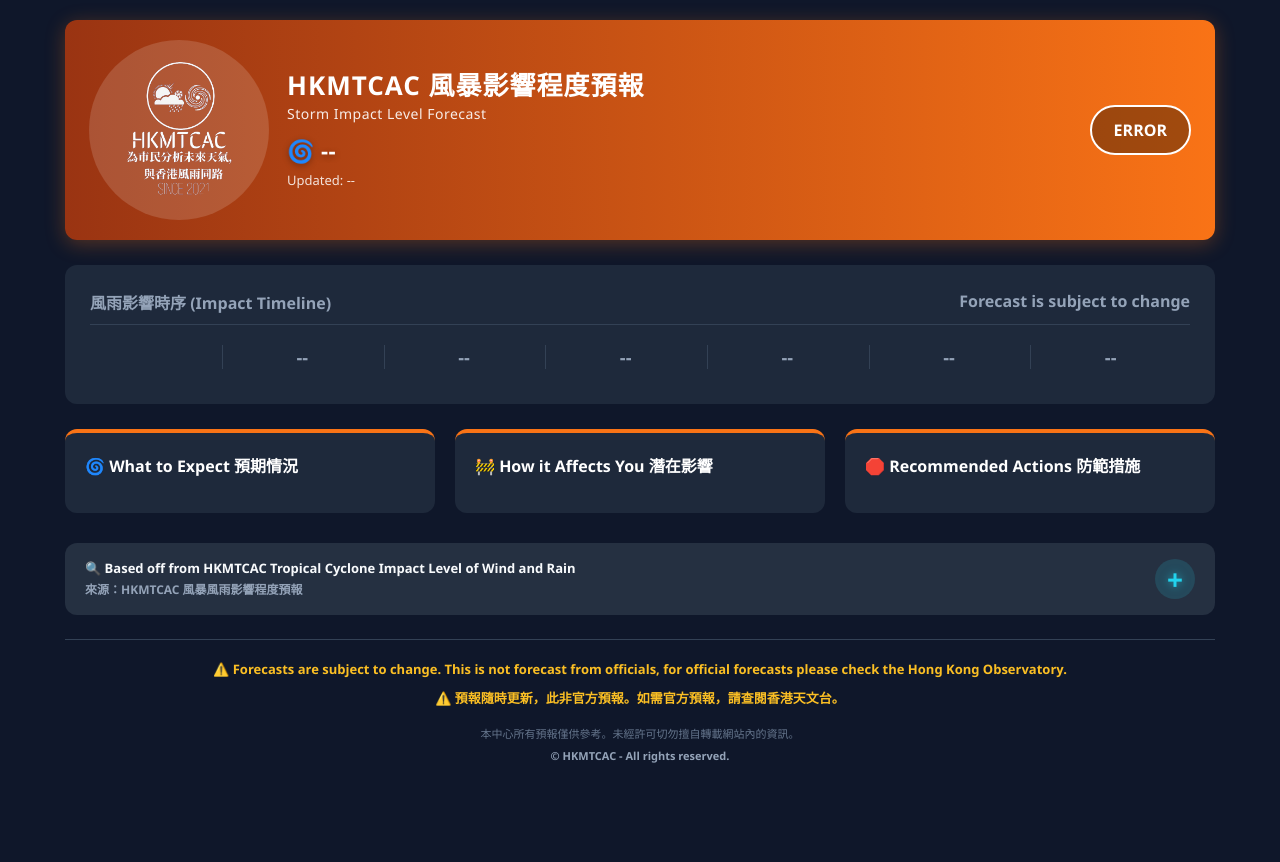
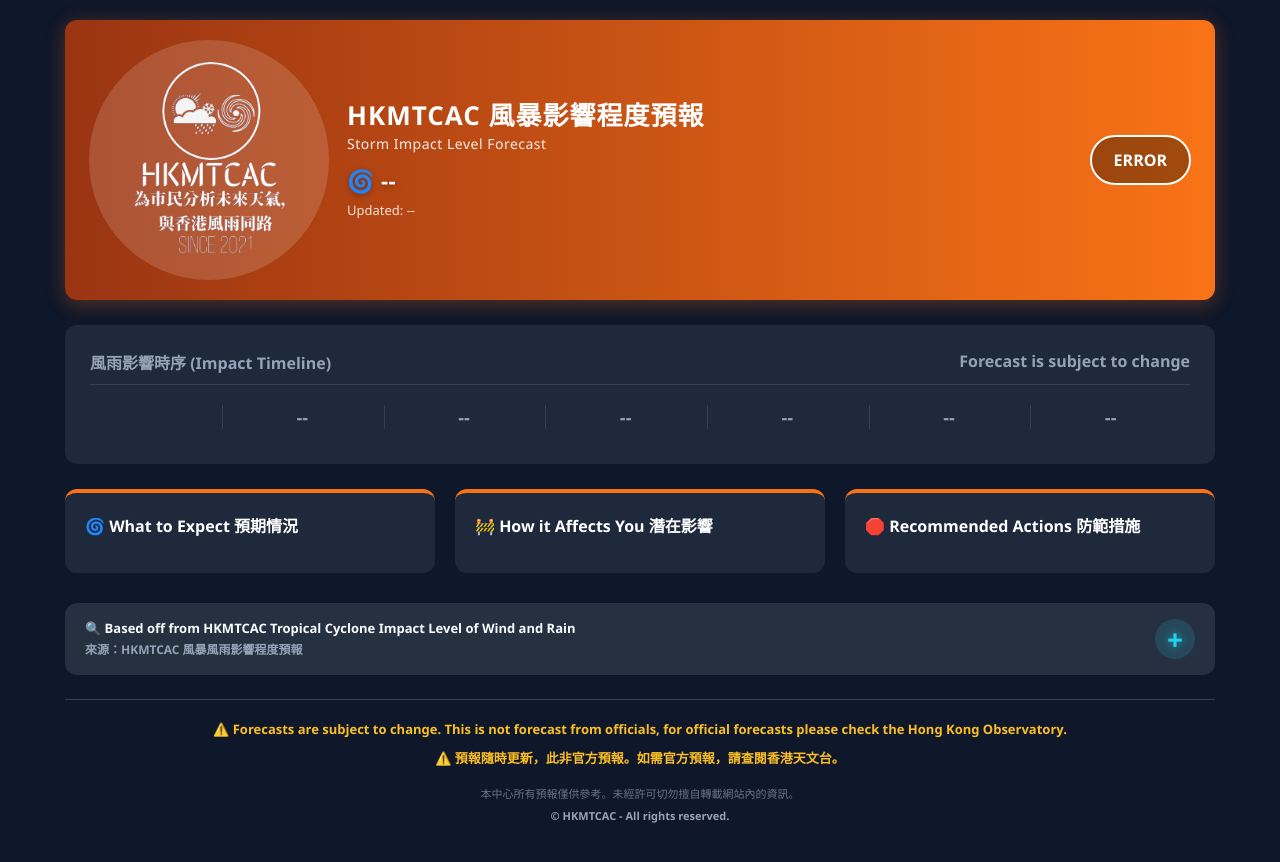
Before and after one commit to twhkweather8-sketch/HKMTCAC-STIF, a plain HTML site: page index.html in a window 1280 px wide. Before the commit the page ends 816 px from the top, so only its background shows below. Drawn offline with Linux system fonts and the light colour scheme; no server answers.

Commit message:
index.html

```diff
--- a/index.html
+++ b/index.html
@@ -11,7 +11,7 @@
 
 .forecast-banner{background:linear-gradient(90deg,#9a3412,var(--orange));border-radius:12px;padding:20px 24px;display:flex;justify-content:space-between;align-items:center;margin-bottom:25px;box-shadow:0 4px 20px rgba(249,115,22,0.3);transition:all 0.3s ease;gap:20px;flex-wrap:wrap;}
 .header-left{display:flex;align-items:center;gap:18px;}
-.header-logo{width:180px;height:180px;object-fit:contain;object-position:center;background:rgba(255,255,255,0.15);border-radius:50%;padding:22px;box-sizing:border-box;flex-shrink:0;display:block;}
+.header-logo{width:240px;height:240px;object-fit:contain;object-position:center;background:rgba(255,255,255,0.15);border-radius:50%;padding:22px;box-sizing:border-box;flex-shrink:0;display:block;}
 .forecast-banner h1{margin:0;font-size:26px;color:white;font-weight:700;letter-spacing:1px;line-height:1.15;}
 .subtitle-en{margin:3px 0 0 0;font-size:14px;color:rgba(255,255,255,0.9);letter-spacing:0.5px;}
 .storm-name{margin:12px 0 0 0;font-size:22px;color:#ffffff;font-weight:800;letter-spacing:0.5px;text-shadow:0 2px 6px rgba(0,0,0,0.35);}
```
